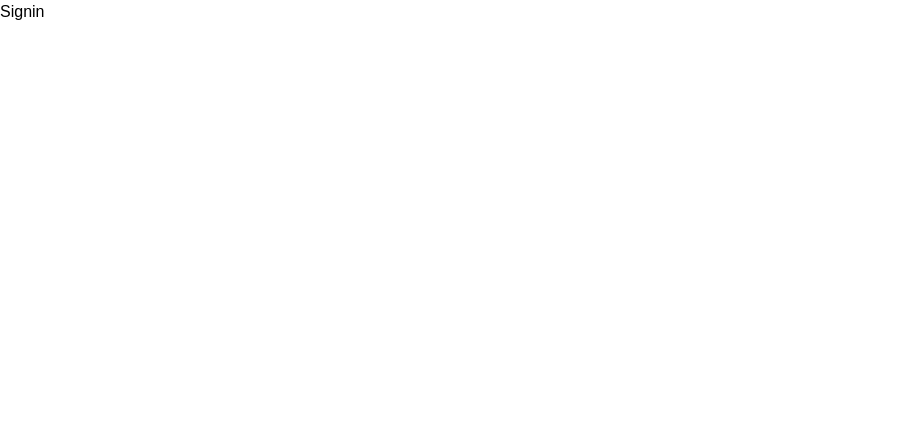
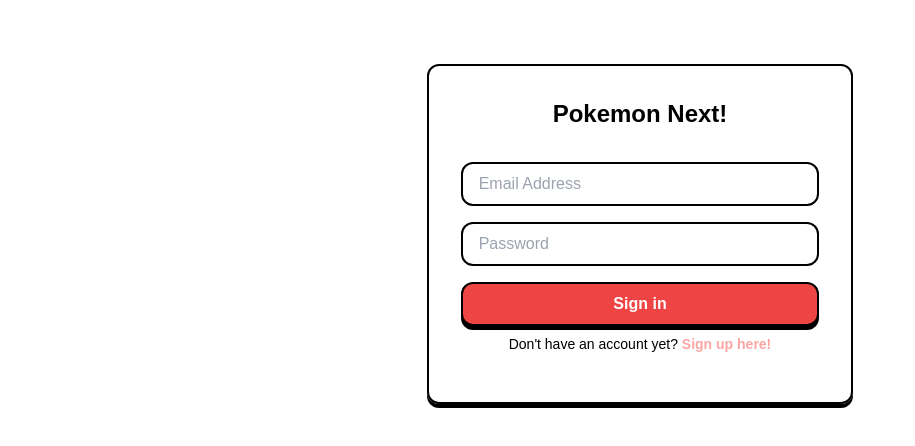
Before and after one commit to sirbully/nextjs-pokemon, a Next.js app: page /signin in a window 1280 px wide. Shown: the top 446 px of the page, without its empty margins (0-915 px from the left). Built offline with nearby package versions, Linux system fonts and the light colour scheme.

Commit message:
feat: signin page

```diff
--- a/pages/signin.tsx
+++ b/pages/signin.tsx
@@ -1,3 +1,69 @@
-const Signin = () => <div>Signin</div>;
+import { useEffect } from 'react';
+import Link from 'next/link';
+import { useRouter } from 'next/router';
+import { useForm, SubmitHandler } from 'react-hook-form';
+import { useAuth } from '@/hooks/auth-context';
+import Button from '@/components/Button';
+import FormError from '@/components/FormError';
+import Input from '@/components/Input';
+
+type SigninForm = {
+  'Email Address': string;
+  Password: string;
+};
+
+const Signin = () => {
+  const router = useRouter();
+  const { state } = useAuth();
+  const {
+    register,
+    handleSubmit,
+    formState: { errors },
+  } = useForm<SigninForm>();
+
+  useEffect(() => {
+    if (state.isLoggedIn) router.push('/dashboard');
+  }, [state, router]);
+
+  const onSubmit: SubmitHandler<SigninForm> = data => console.log(data);
+
+  return (
+    <div className="flex flex-wrap justify-center">
+      <div className="w-full md:w-1/3 px-8 py-8 md:px-0 md:py-16">
+        <div className="border-2 rounded-xl border-black p-4 flex flex-col items-center shadow-custom">
+          <h1 className="text-2xl mt-4">Pokemon Next!</h1>
+          <form
+            className="w-full flex flex-col px-4 pt-4 pb-8"
+            onSubmit={handleSubmit(onSubmit)}
+          >
+            <Input
+              type="email"
+              label="Email Address"
+              register={register}
+              required
+            />
+            {errors['Email Address'] && (
+              <FormError>Email Address is required</FormError>
+            )}
+            <Input
+              type="password"
+              label="Password"
+              register={register}
+              required
+            />
+            {errors['Password'] && <FormError>Password is required</FormError>}
+            <Button type="submit">Sign in</Button>
+            <p className="text-sm text-center mt-2">
+              Don&apos;t have an account yet?{' '}
+              <Link href="/signup">
+                <a className="font-bold text-red-300">Sign up here!</a>
+              </Link>
+            </p>
+          </form>
+        </div>
+      </div>
+    </div>
+  );
+};
 
 export default Signin;
```
